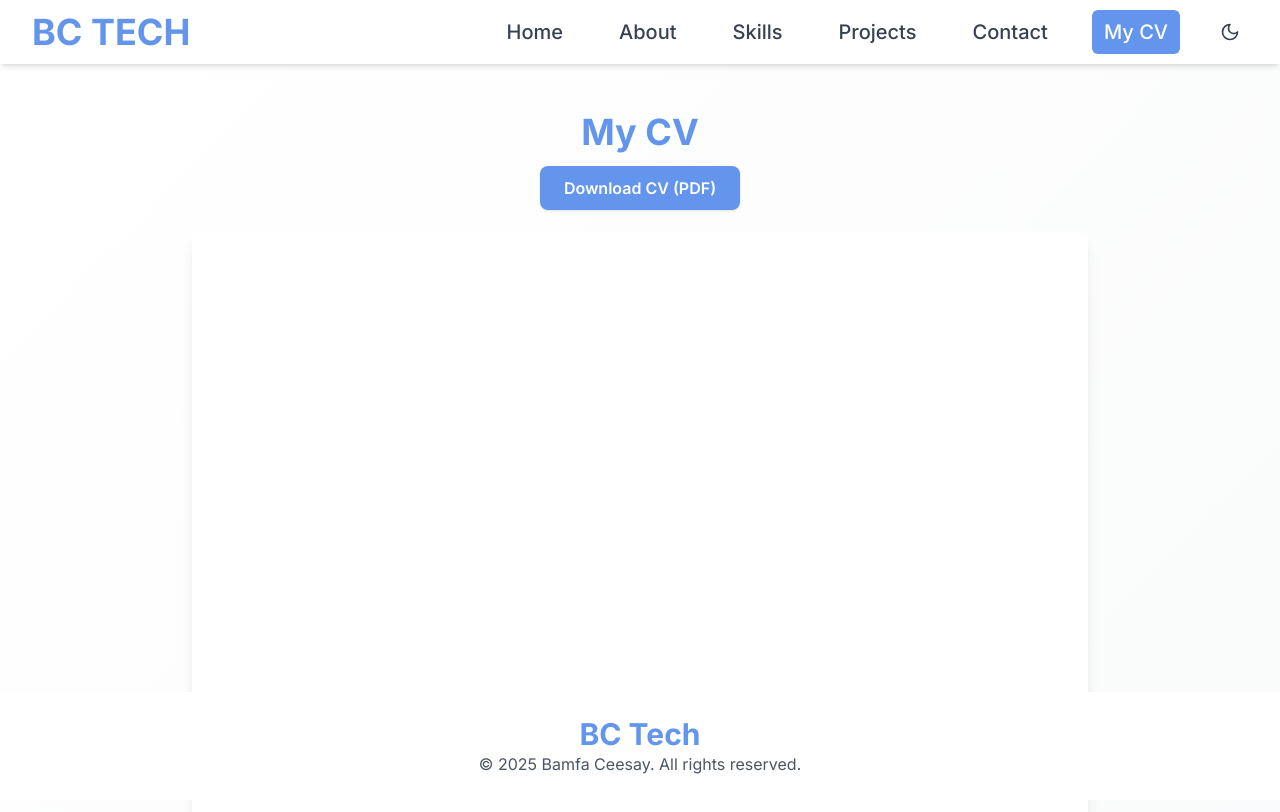
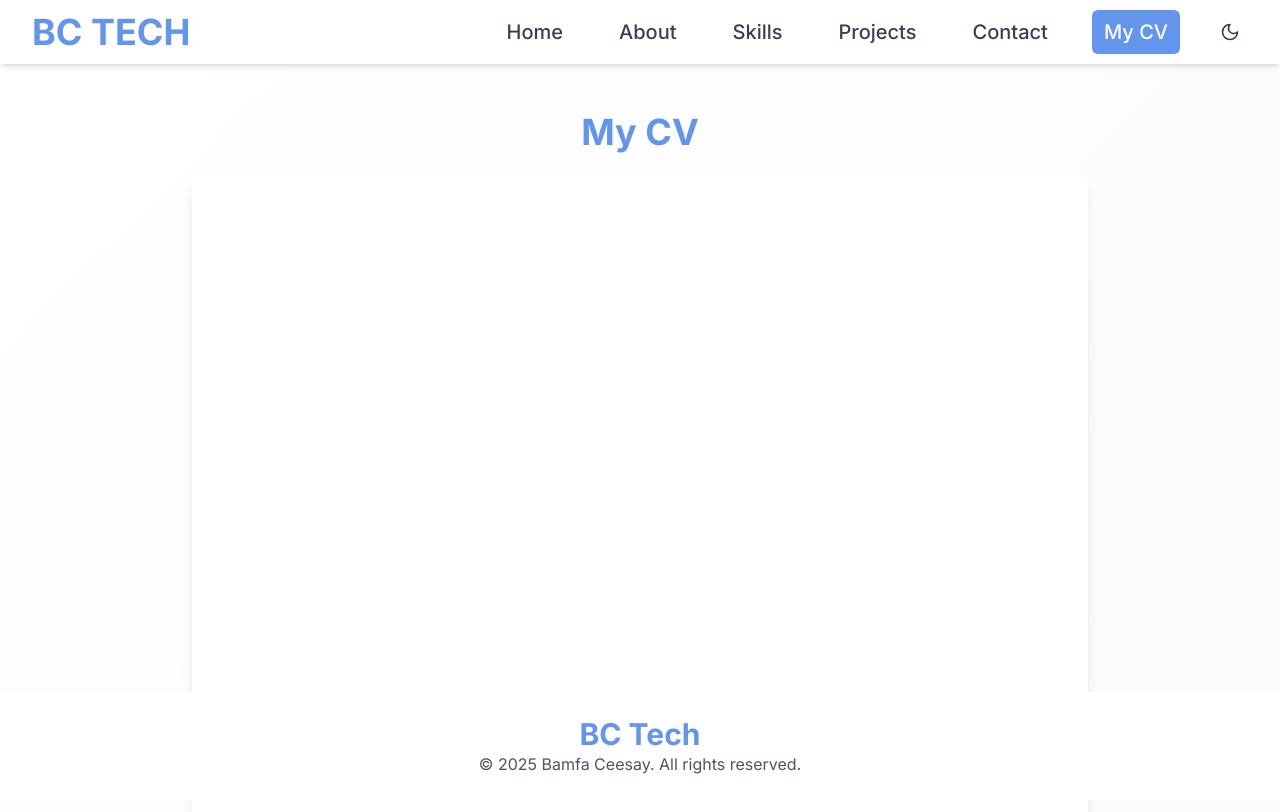
Before and after one commit to BCEESAY10/Bamfa-Portfolio, a Next.js app: page /cv in a window 1280 px wide. Shown: the top 812 px of the page. Built offline with nearby package versions, Linux system fonts and the light colour scheme.

Commit message:
comment out the download option

```diff
--- a/app/cv/page.js
+++ b/app/cv/page.js
@@ -4,16 +4,16 @@ export default function CVPage() {
   return (
     <div className="min-h-screen flex flex-col items-center justify-center bg-gradient-to-br from-white to-gray-50 dark:from-gray-900 dark:to-gray-800 py-12 px-4">
       <h1 className="text-4xl font-bold mb-6 text-primary text-center">My CV</h1>
-      <div className="mb-8">
+      {/* <div className="mb-8">
         <a
-          href="/cv.pdf"
+          href="/Bamfa_CV-June_2025.pdf"
           target="_blank"
           rel="noopener noreferrer"
           className="bg-primary text-white px-6 py-3 rounded-lg font-semibold shadow hover:bg-primary/90 transition"
         >
           Download CV (PDF)
         </a>
-      </div>
+      </div> */}
       <div className="w-full max-w-4xl aspect-[8.5/11] shadow-lg rounded-lg overflow-hidden bg-white dark:bg-gray-900">
         <iframe
           src="/Bamfa_CV-June_2025.pdf"
```
